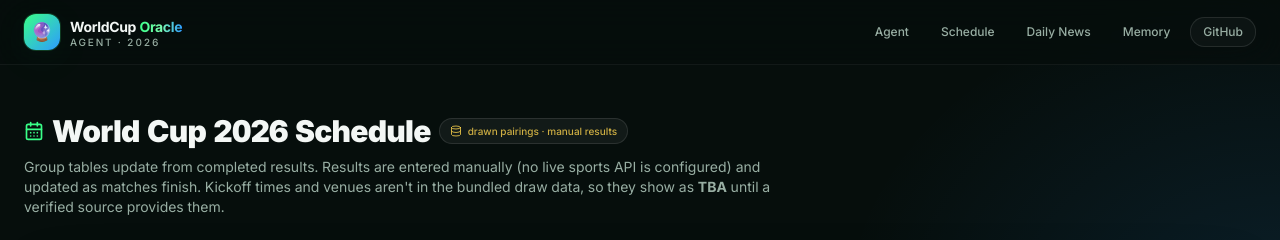
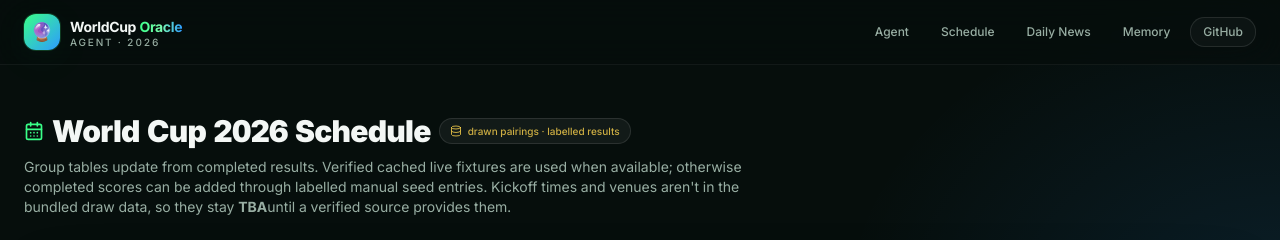
Before and after one commit to bobaoxu2001/worldcup-oracle-agent, a Next.js app: page /schedule in a window 1280 px wide. Shown: the top 240 px of the page. Built offline with nearby package versions, Linux system fonts and the light colour scheme; no server answers; the database is empty.

Commit message:
docs: clarify schedule result sources

```diff
--- a/app/schedule/page.tsx
+++ b/app/schedule/page.tsx
@@ -17,7 +17,7 @@ export const dynamic = "force-dynamic";
 export const metadata: Metadata = {
   title: "Schedule · WorldCup Oracle Agent",
   description:
-    "World Cup 2026 group stage schedule — drawn pairings with standings that update from completed, manually entered results, plus the official knockout bracket.",
+    "World Cup 2026 group stage schedule — drawn pairings with standings that update from verified cached results or labelled manual entries, plus the official knockout bracket.",
 };
 
 const STATUS_STYLE: Record<string, string> = {
@@ -104,14 +104,14 @@ export default async function SchedulePage() {
           <CalendarDays className="h-5 w-5 text-neon" />
           <h1 className="text-2xl font-black tracking-tight sm:text-3xl">World Cup 2026 Schedule</h1>
           <span className="chip text-[10px] text-amber-300/80">
-            <Database className="h-3 w-3" /> drawn pairings · manual results
+            <Database className="h-3 w-3" /> drawn pairings · labelled results
           </span>
         </div>
         <p className="max-w-3xl text-sm text-muted-foreground">
-          Group tables update from completed results. Results are entered manually (no live sports
-          API is configured) and updated as matches finish. Kickoff times and venues aren&apos;t in
-          the bundled draw data, so they show as <strong>TBA</strong> until a verified source
-          provides them.
+          Group tables update from completed results. Verified cached live fixtures are used when
+          available; otherwise completed scores can be added through labelled manual seed entries.
+          Kickoff times and venues aren&apos;t in the bundled draw data, so they stay <strong>TBA</strong>
+          until a verified source provides them.
         </p>
       </header>
 
```
